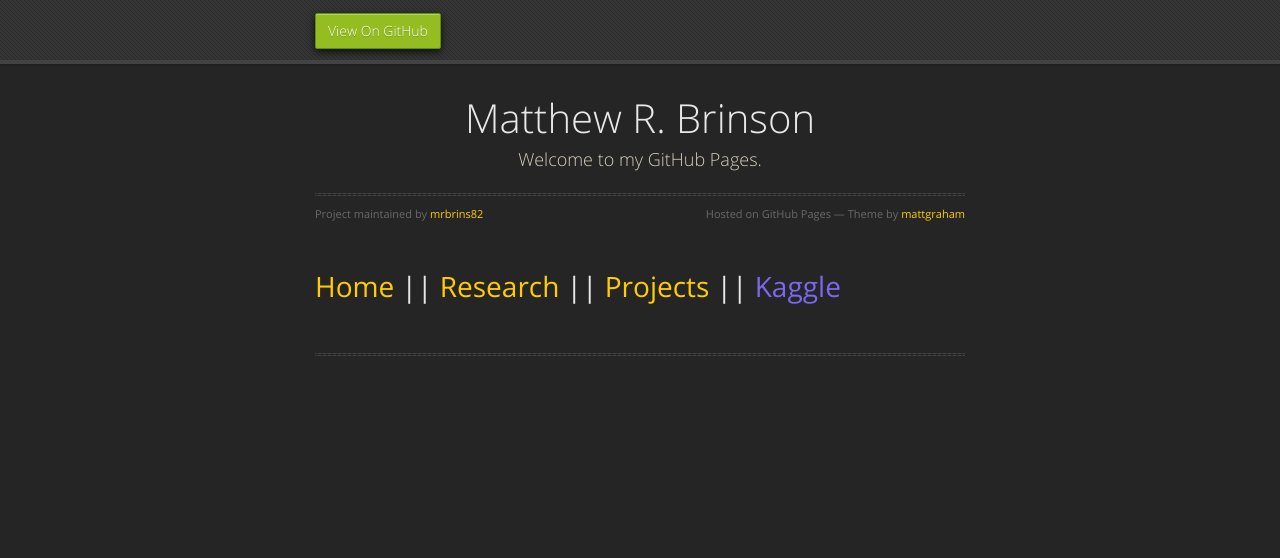
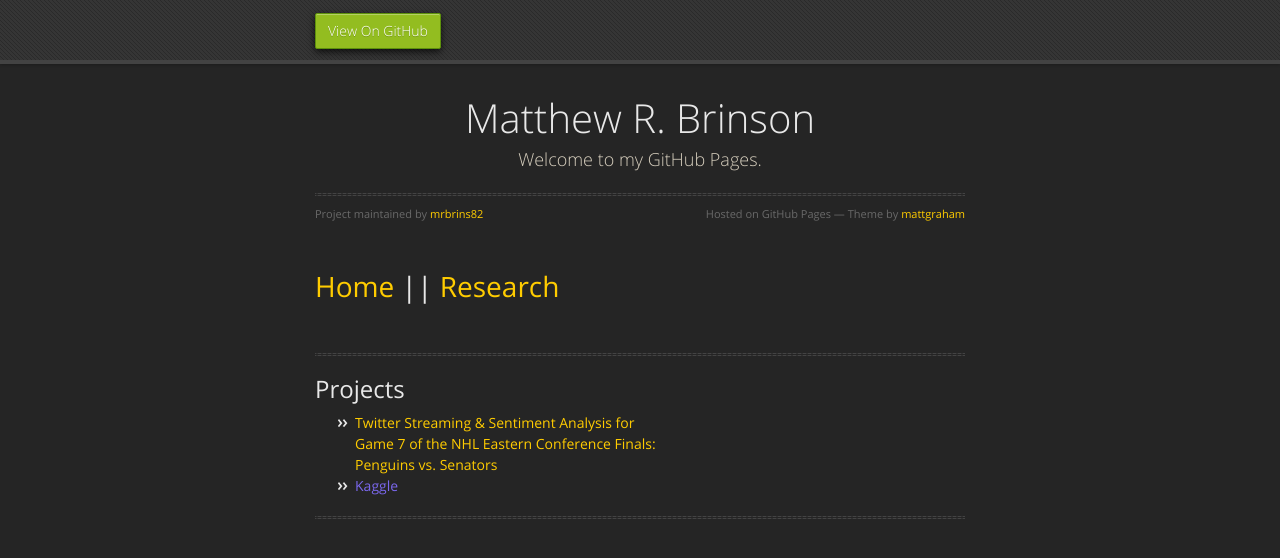
Before and after one commit to mrbrins82/mrbrins82.github.io, a Jekyll site: the page built from kaggle.md, in a window 1280 px wide. Shown: the top 558 px of the page. Built offline with Jekyll 4.4.1, drawn with Linux system fonts in a browser that asks for light colours; nearby versions of some CDN libraries; our own code applies the rules of GitHub Pages for plain Markdown files.

Commit message:
updated links on home/kaggle/hockey pages

```diff
--- a/kaggle.md
+++ b/kaggle.md
@@ -1,7 +1,14 @@
 ---
 layout: default
 ---
-# [](#header-1)[Home](index) || [Research](research) || [Projects](projects) || [<font color="MediumSlateBlue">Kaggle</font>](kaggle)
+# [](#header-1)[Home](index) || [Research](research)
 <br/>
 
 * * *
+
+## [](#header-2)Projects
+
+*   [Twitter Streaming & Sentiment Analysis for<br/>Game 7 of the NHL Eastern Conference Finals:<br/>Penguins vs. Senators](hockeytweets)<br/>
+*   <font color="MediumSlateBlue">Kaggle</font>
+
+* * *
```
Also changed, not shown: hockeytweets.md (+2 -2 lines), index.md (+1 -1 lines).
